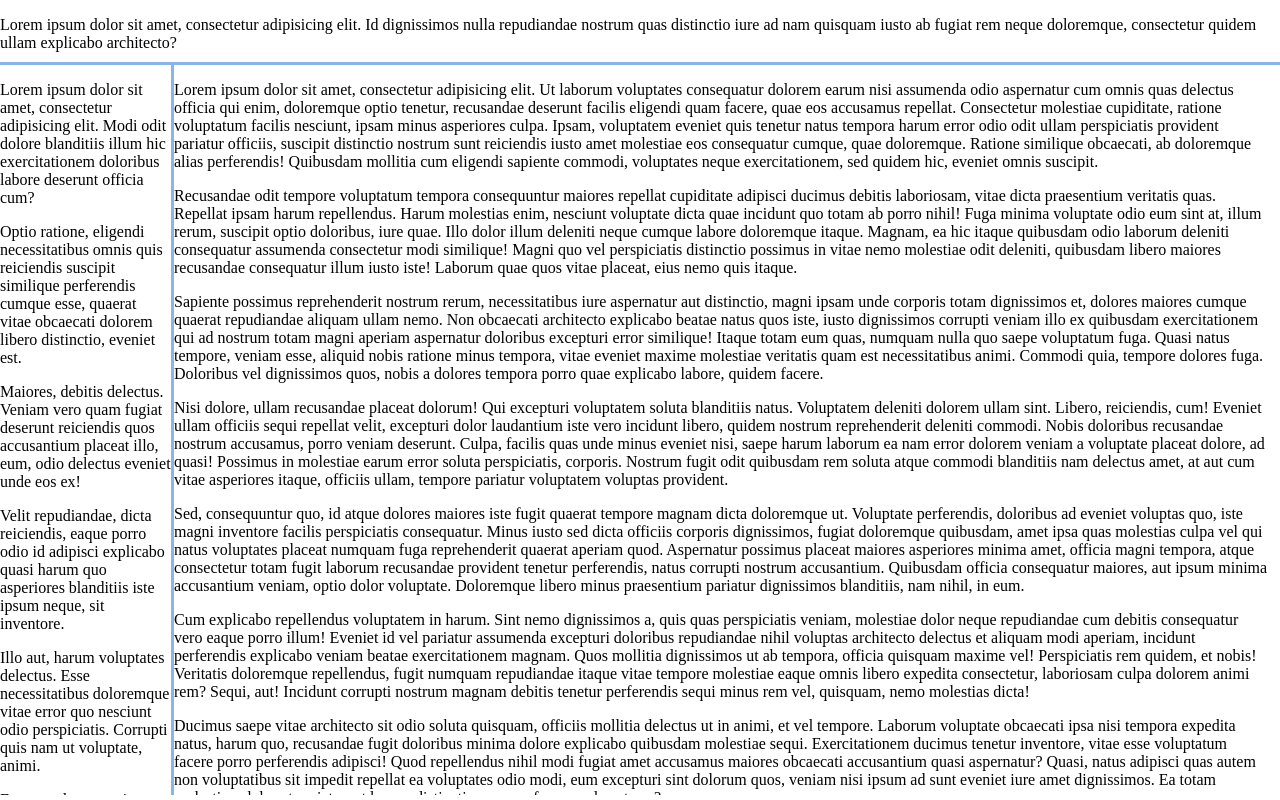
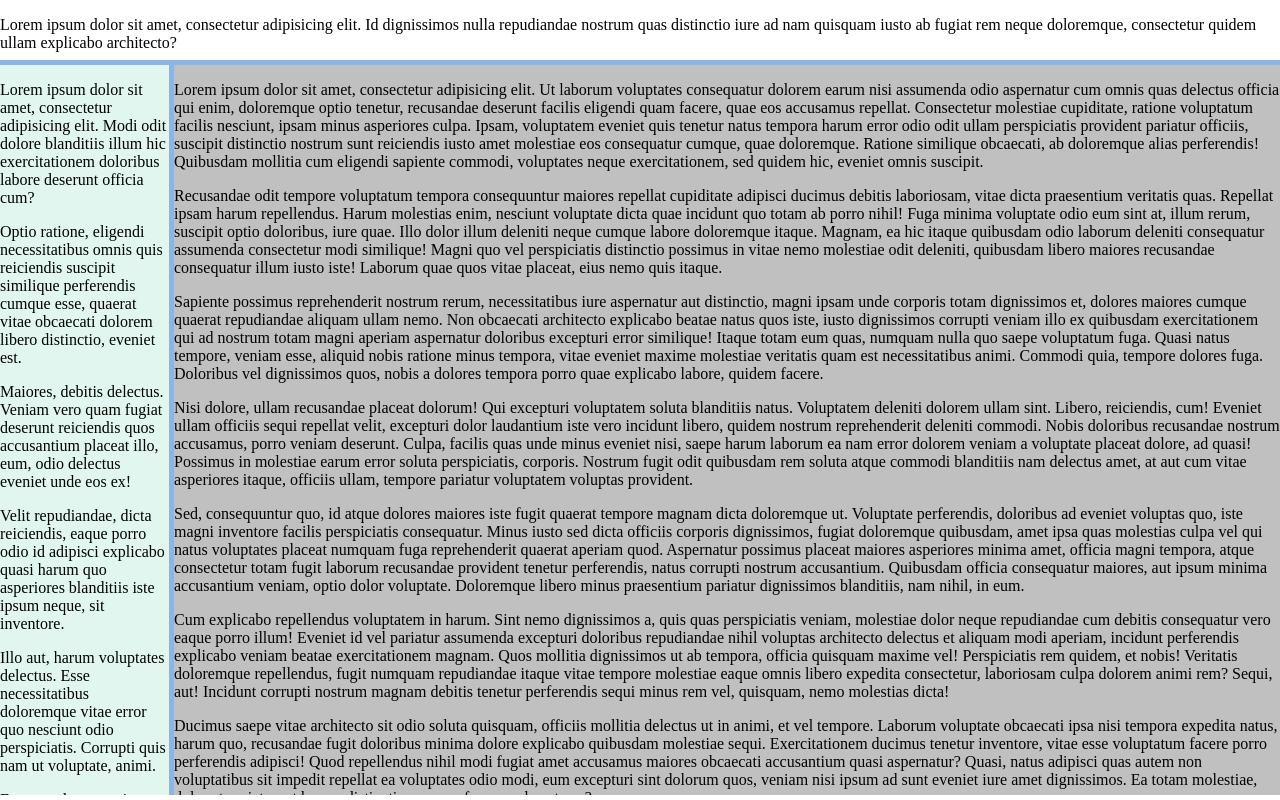
Before and after one commit to syf875512109/miao, a plain HTML site: page qq-mail.html in a window 1280 px wide. Drawn offline with Linux system fonts and the light colour scheme.

Commit message:
change qqmail

```diff
--- a/mail.css
+++ b/mail.css
@@ -17,7 +17,7 @@ header {
   height: 65px;
   width: 100%;
   overflow: auto;
-  border-bottom: 3px solid rgb(137, 181, 233);
+  border-bottom: 5px solid rgb(137, 181, 233);
 
 }
 
@@ -34,7 +34,9 @@ li:first-child {
   height: 100%;
   width: 174px;
 
-  border-right: 3px solid rgb(137, 181, 233);
+  border-right: 5px solid rgb(137, 181, 233);
+
+  background-color:rgb(224, 246, 239);
 
 
   overflow: auto;
@@ -48,9 +50,11 @@ li:last-child {
   padding: 0px;
 
   display: inline-block;
-  width: calc(100% - 184px);
+  width: calc(100% - 174px);
 
   vertical-align: top;
 
   overflow: auto;
+
+  background-color: silver;
 }
```
